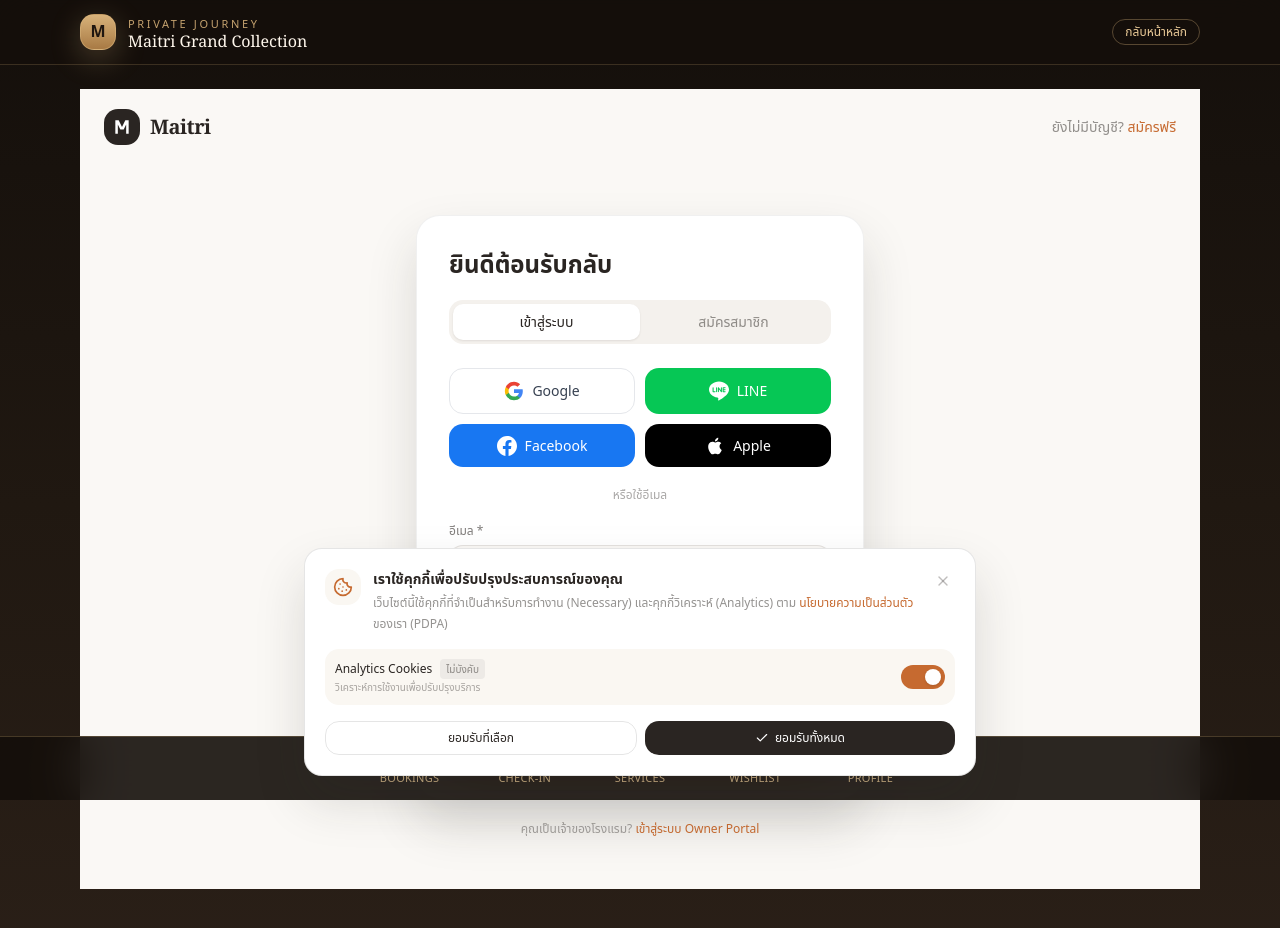
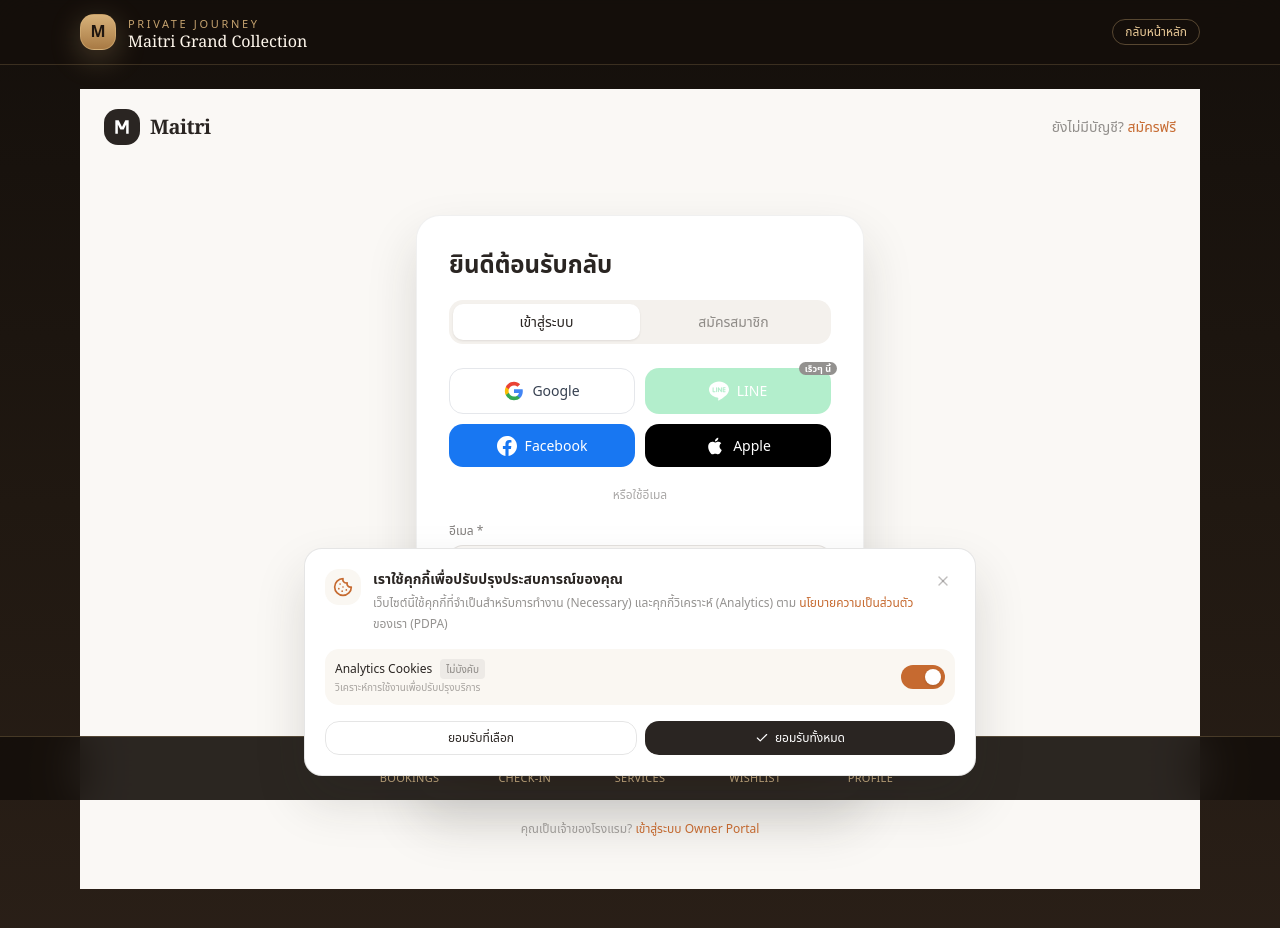
Before and after one commit to kogawz1997/Hotel-Newmodel, a Next.js app: page /portal/login in a window 1280 px wide. Shown: the top 928 px of the page. Built offline with nearby package versions, Linux system fonts and the light colour scheme; no server answers.

Commit message:
fix: resolve TypeScript error — LINE is not a Supabase OAuth provider type
Replace Provider type with OAuthProvider ('google'|'facebook'|'apple'), show LINE button as disabled 'เร็วๆ นี้' badge since Supabase does not include it as a built-in provider type

```diff
--- a/src/app/portal/login/page.tsx
+++ b/src/app/portal/login/page.tsx
@@ -8,9 +8,10 @@ import { Eye, EyeOff, ArrowRight, Loader2 } from 'lucide-react';
 import { createClient } from '@/lib/supabase/client';
 
 type Mode = 'login' | 'register' | 'forgot';
-type Provider = 'google' | 'facebook' | 'line' | 'apple';
+type OAuthProvider = 'google' | 'facebook' | 'apple';
+type ProviderItem = { id: OAuthProvider | 'line'; label: string; bg: string; text: string; icon: React.ReactNode; soon?: boolean };
 
-const PROVIDERS: { id: Provider; label: string; bg: string; text: string; icon: React.ReactNode }[] = [
+const PROVIDERS: ProviderItem[] = [
   {
     id: 'google',
     label: 'Google',
@@ -28,8 +29,9 @@ const PROVIDERS: { id: Provider; label: string; bg: string; text: string; icon:
   {
     id: 'line',
     label: 'LINE',
-    bg: 'bg-[#06C755] hover:bg-[#05B34C]',
+    bg: 'bg-[#06C755]/60',
     text: 'text-white',
+    soon: true,
     icon: (
       <svg viewBox="0 0 24 24" className="h-5 w-5 fill-white" aria-hidden>
         <path d="M19.365 9.863c.349 0 .63.285.63.631 0 .345-.281.63-.63.63H17.61v1.125h1.755c.349 0 .63.283.63.63 0 .344-.281.629-.63.629h-2.386c-.345 0-.627-.285-.627-.629V8.108c0-.345.282-.63.627-.63h2.386c.349 0 .63.285.63.63 0 .349-.281.63-.63.63H17.61v1.125h1.755zm-3.855 3.016c0 .27-.174.51-.432.596-.064.021-.133.031-.199.031-.211 0-.391-.09-.51-.25l-2.443-3.317v2.94c0 .344-.279.629-.631.629-.346 0-.626-.285-.626-.629V8.108c0-.27.173-.51.43-.595.06-.023.136-.033.194-.033.195 0 .375.104.495.254l2.462 3.33V8.108c0-.345.282-.63.63-.63.345 0 .63.285.63.63v4.771zm-5.741 0c0 .344-.282.629-.631.629-.345 0-.627-.285-.627-.629V8.108c0-.345.282-.63.627-.63.349 0 .631.285.631.63v4.771zm-2.466.629H4.917c-.345 0-.63-.285-.63-.629V8.108c0-.345.285-.63.63-.63.348 0 .63.285.63.63v4.141h1.756c.348 0 .629.283.629.63 0 .344-.281.629-.629.629M24 10.314C24 4.943 18.615.572 12 .572S0 4.943 0 10.314c0 4.811 4.27 8.842 10.035 9.608.391.082.923.258 1.058.59.12.301.079.766.038 1.08l-.164 1.02c-.045.301-.24 1.186 1.049.645 1.291-.539 6.916-4.078 9.436-6.975C23.176 14.393 24 12.458 24 10.314"/>
@@ -70,7 +72,7 @@ export default function GuestLoginPage() {
   const [next, setNext] = useState('/portal/bookings');
   const [mode, setMode] = useState<Mode>('login');
   const [loading, setLoading] = useState(false);
-  const [socialLoading, setSocialLoading] = useState<Provider | null>(null);
+  const [socialLoading, setSocialLoading] = useState<OAuthProvider | null>(null);
   const [showPass, setShowPass] = useState(false);
   const [showConfirm, setShowConfirm] = useState(false);
   const [errorBanner, setErrorBanner] = useState('');
@@ -91,7 +93,7 @@ export default function GuestLoginPage() {
     if (err && ERROR_MESSAGES[err]) setErrorBanner(ERROR_MESSAGES[err]);
   }, []);
 
-  async function handleSocial(provider: Provider) {
+  async function handleSocial(provider: OAuthProvider) {
     setSocialLoading(provider);
     try {
       const supabase = createClient();
@@ -218,7 +220,14 @@ export default function GuestLoginPage() {
                   {/* Social buttons */}
                   <div className="grid grid-cols-2 gap-2.5 mb-5">
                     {PROVIDERS.map(p => (
-                      <button key={p.id} onClick={() => handleSocial(p.id)}
+                      p.soon ? (
+                        <div key={p.id} className={`${p.bg} ${p.text} flex items-center justify-center gap-2 py-2.5 px-3 rounded-xl text-sm font-medium opacity-50 cursor-not-allowed relative`}>
+                          {p.icon}
+                          <span>{p.label}</span>
+                          <span className="absolute -top-1.5 -right-1.5 bg-[#2A2522] text-white text-[9px] font-bold px-1.5 py-0.5 rounded-full leading-none">เร็วๆ นี้</span>
+                        </div>
+                      ) : (
+                        <button key={p.id} onClick={() => handleSocial(p.id as OAuthProvider)}
                           disabled={!!socialLoading}
                           className={`${p.bg} ${p.text} flex items-center justify-center gap-2 py-2.5 px-3 rounded-xl text-sm font-medium transition-all disabled:opacity-60`}>
                           {socialLoading === p.id
@@ -226,6 +235,7 @@ export default function GuestLoginPage() {
                             : p.icon}
                           <span>{p.label}</span>
                         </button>
+                      )
                     ))}
                   </div>
 
```
Lines whose indentation alone changed are shown as unchanged.
